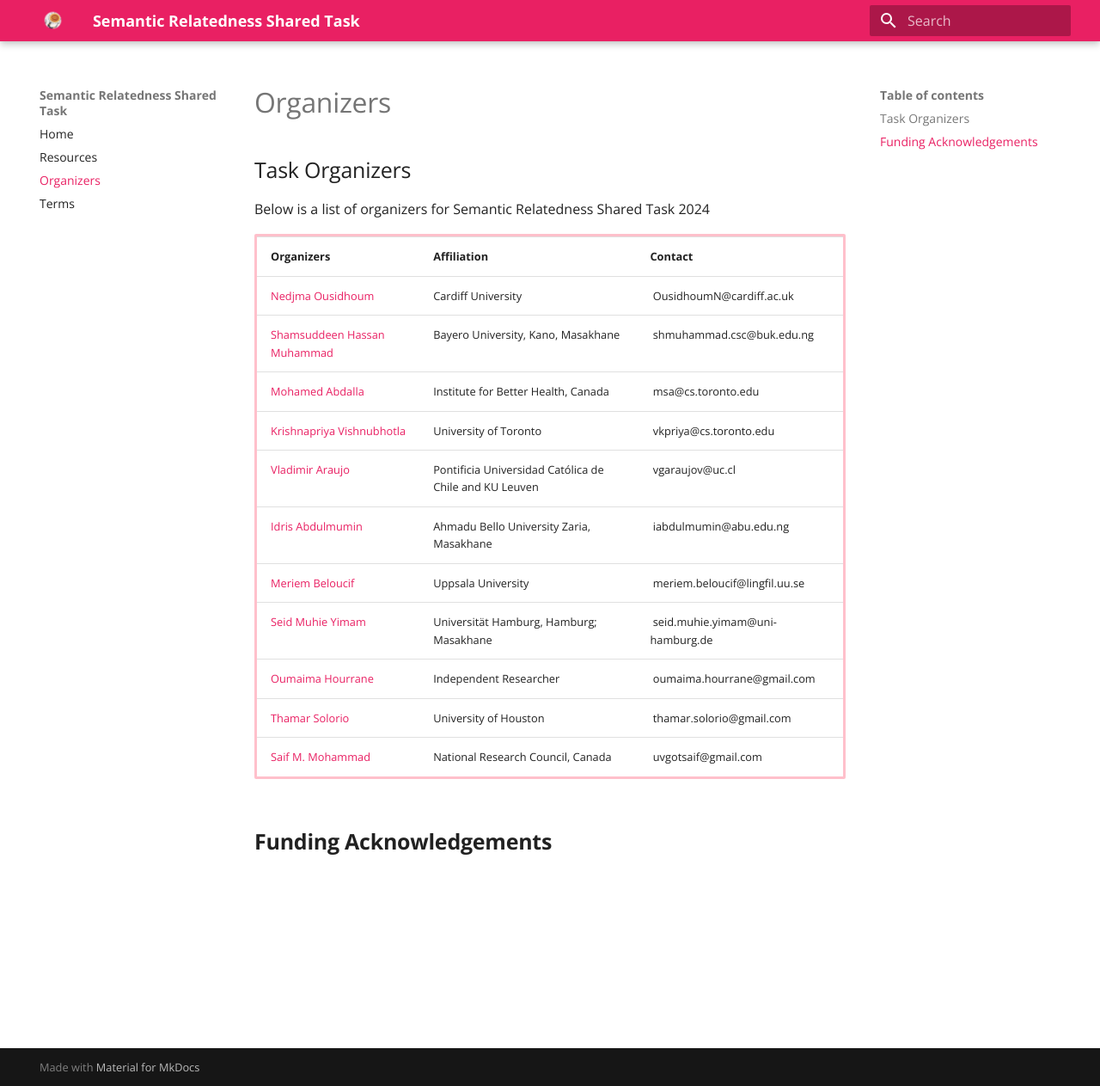
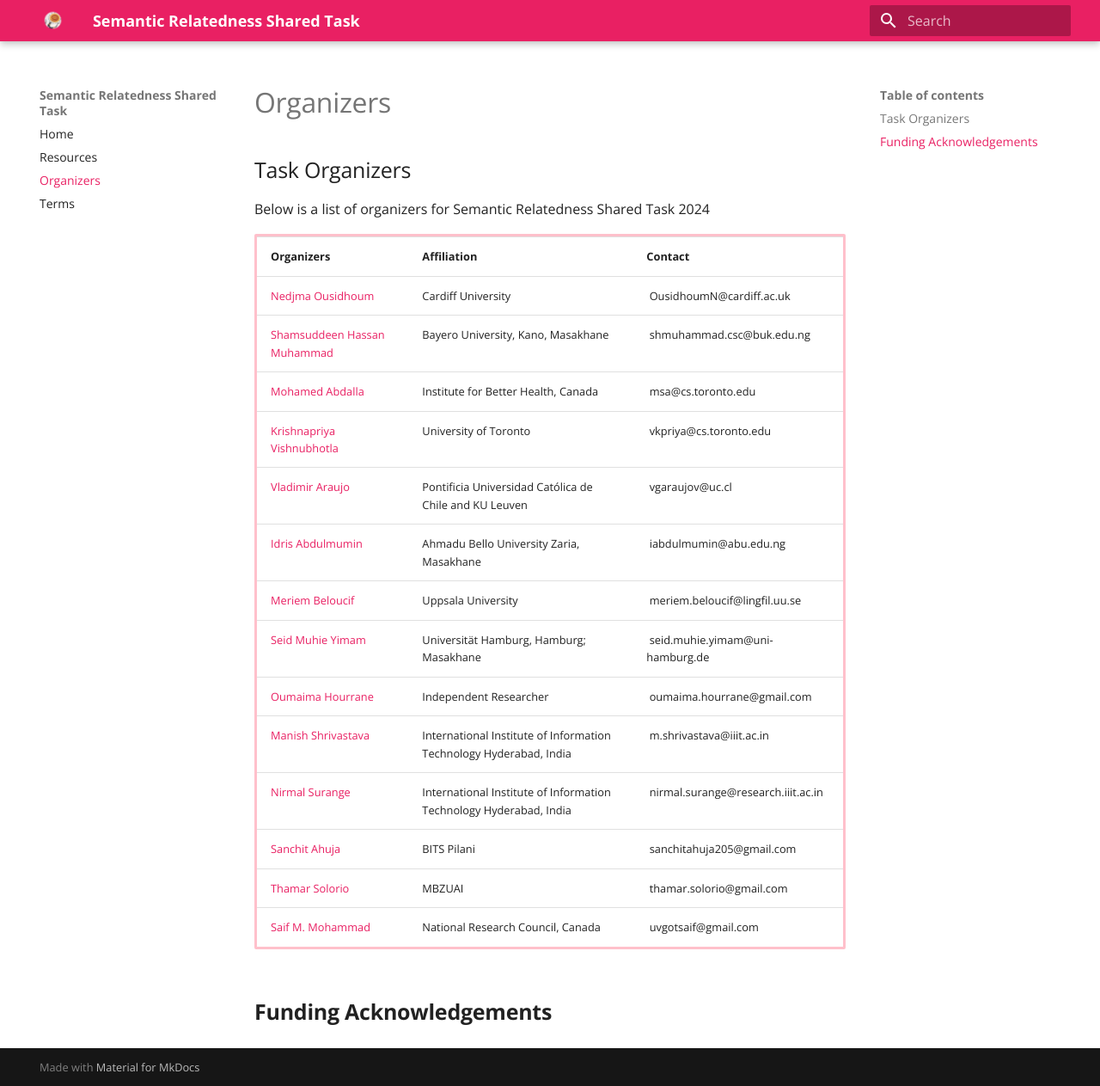
Before and after one commit to semantic-textual-relatedness/semantic-textual-relatedness.github.io, an MkDocs documentation site: the page built from docs/organizer.md, in a window 1280 px wide and 1263 px high. Shown: the whole window at 86% size. Built offline with MkDocs 1.6.1 and Material for MkDocs 9.7.7, drawn with Linux system fonts in a browser that asks for light colours.

Commit message:
add organizers

```diff
--- a/docs/organizer.md
+++ b/docs/organizer.md
@@ -69,12 +69,35 @@
 <td>&nbsp;oumaima.hourrane@gmail.com</td>
 </tr>
 
+<tr>
+<td><a href="https://www.iiit.ac.in/people/faculty/m.shrivastava/">Manish Shrivastava</a></td>
+<td>International Institute of Information Technology Hyderabad, India</td>
+<td>&nbsp;m.shrivastava@iiit.ac.in</td>
+</tr>
+
+<tr>
+<td><a href="">Nirmal Surange</a></td>
+<td>International Institute of Information Technology Hyderabad, India</td>
+<td>&nbsp;nirmal.surange@research.iiit.ac.in</td>
+</tr>
+
+<tr>
+<td><a href="">Sanchit Ahuja</a></td>
+<td>BITS Pilani</td>
+<td>&nbsp;sanchitahuja205@gmail.com</td>
+</tr>
+
+
+
+
+
+
 
 
 
 <tr>
-<td><a href="http://solorio.uh.edu">Thamar Solorio</a></td>
-<td> University of Houston</td>
+<td><a href="https://mbzuai.ac.ae/study/faculty/thamar-solorio/">Thamar Solorio</a></td>
+<td>MBZUAI</td>
 <td>&nbsp;thamar.solorio@gmail.com</td>
 </tr>
 
```
